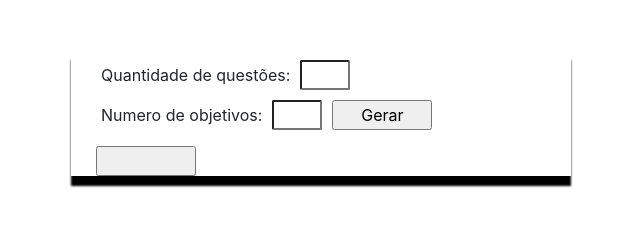
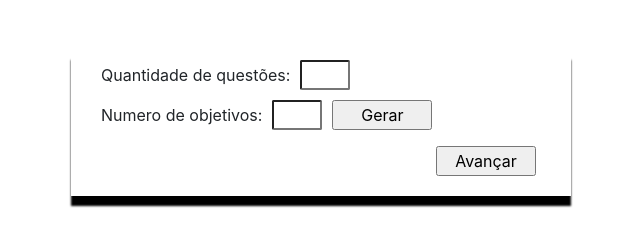
Before and after one commit to lucaslc97/PlanilhaDeCorrecao-web, a plain HTML site: page index.html in a window 1280 px wide. Shown: the whole page, without its empty margins (319-959 px from the left). Drawn offline with nearby package versions, Linux system fonts and the light colour scheme.

Commit message:
acrescentando botão

```diff
--- a/css/style.css
+++ b/css/style.css
@@ -54,3 +54,9 @@ input[type="button"]
     margin-left: 10px;
     width: 100px;
 }
+
+#avançar
+{
+    margin-left: 350px;
+    margin-bottom: 20px;
+}
--- a/index.html
+++ b/index.html
@@ -20,7 +20,7 @@
 
           </ul>
         </div>
-        <input type="button" value="">
+        <input id="avançar" type="button" value="Avançar">
     </div>
     <!-- JavaScript (Opcional) -->
     <!-- jQuery primeiro, depois Popper.js, depois Bootstrap JS -->
```
